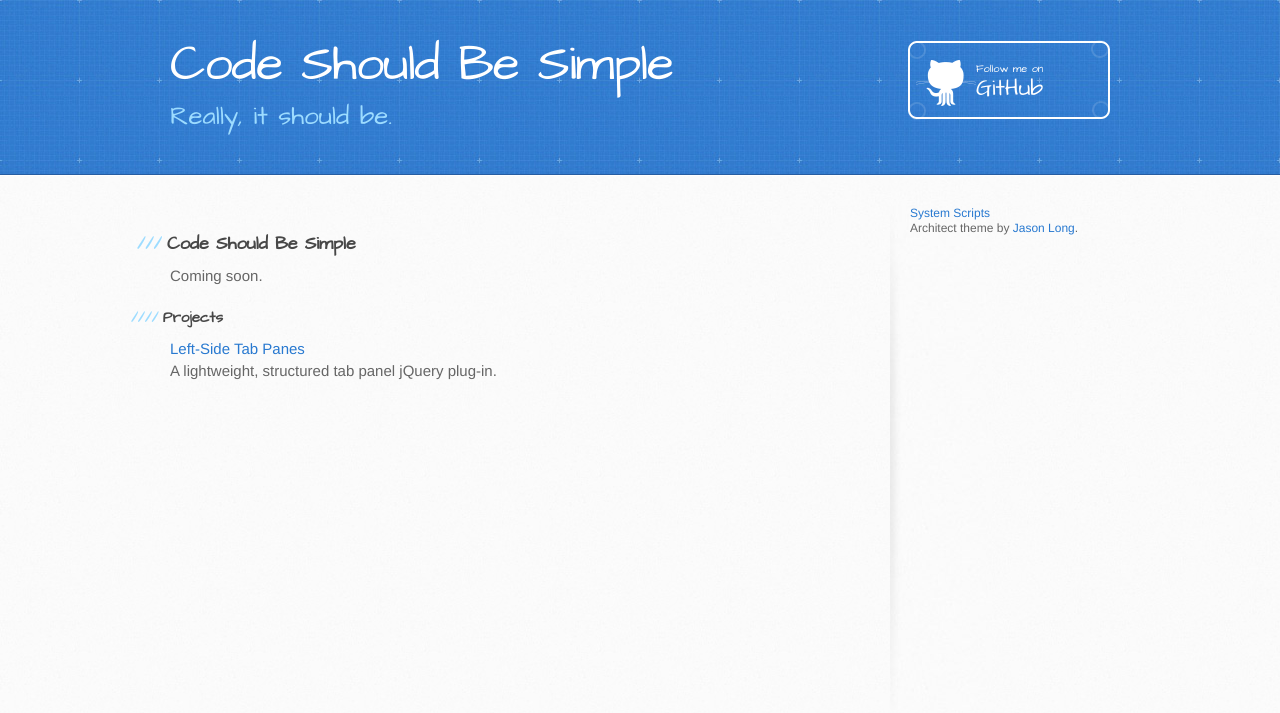
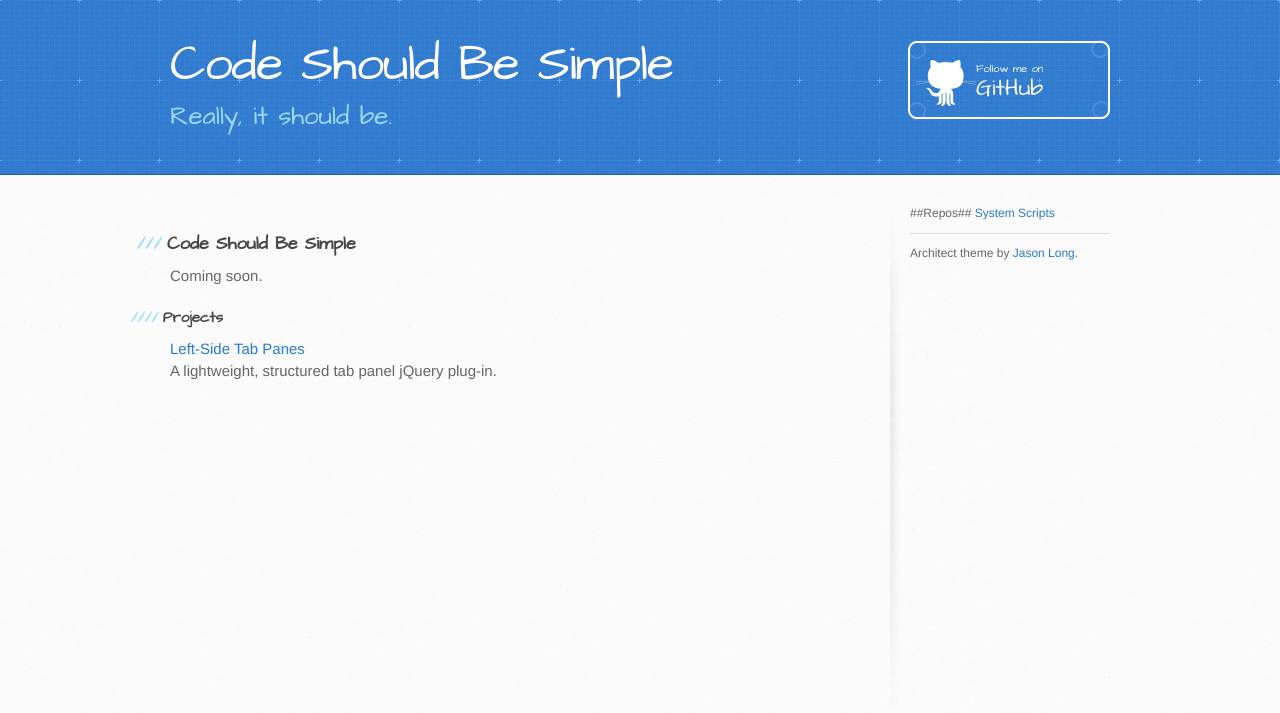
Before and after one commit to CodeShouldBeSimple/codeshouldbesimple.gitbhub.io, a plain HTML site: page index.html in a window 1280 px wide. Drawn offline with Linux system fonts and the light colour scheme.

Commit message:
Sidebar formatting.

```diff
--- a/index.html
+++ b/index.html
@@ -39,7 +39,9 @@
 		  </p>
         </section>
         <aside id="sidebar">
+          ##Repos##
           <a href="//github.com/CodeShouldBeSimple/system-scripts">System Scripts</a>
+		  <hr />
           <p>Architect theme by <a href="https://twitter.com/jasonlong">Jason Long</a>.</p>
         </aside>
       </div>
```
